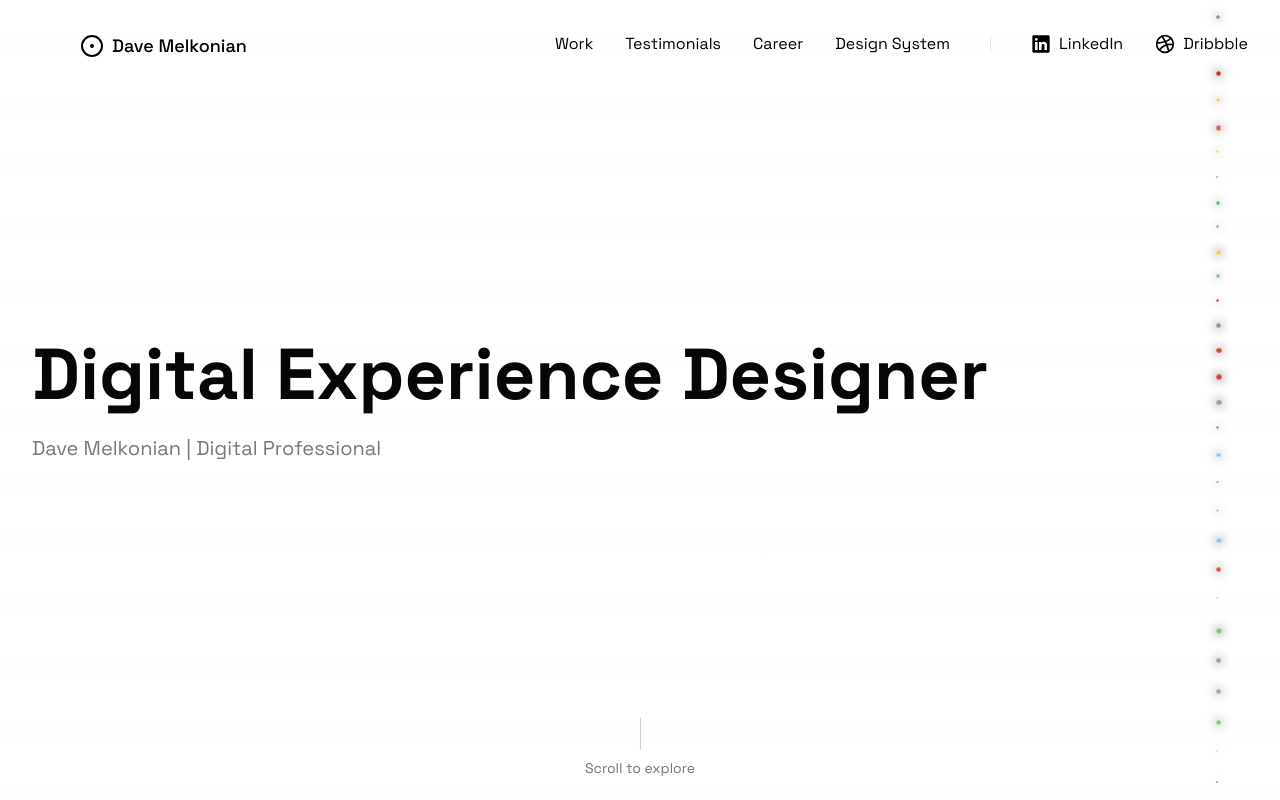
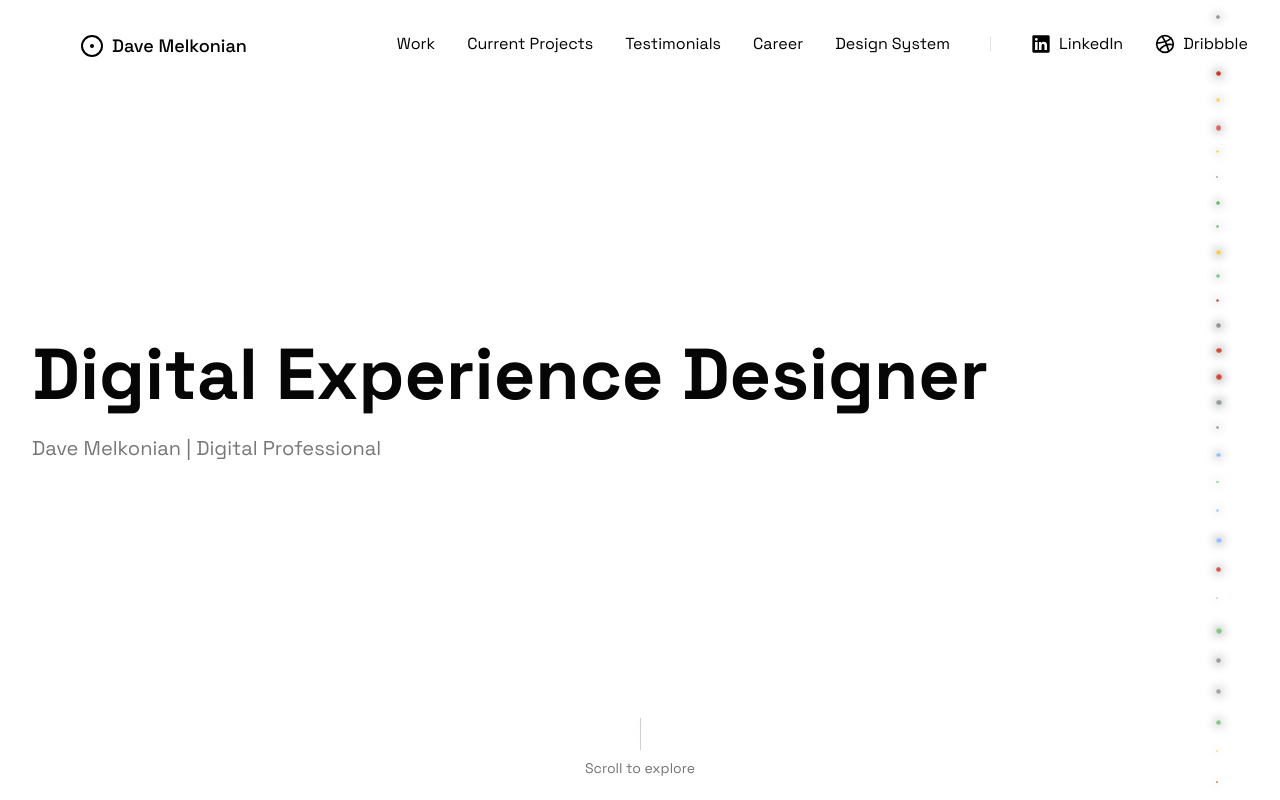
Before and after one commit to davemelk100/dm-2025, a React (Vite) app: page / in a window 1280 px wide. Shown: the top 800 px of the page. Built offline with nearby package versions, Linux system fonts and the light colour scheme.

Commit message:
update with Holloway

```diff
--- a/src/App.tsx
+++ b/src/App.tsx
@@ -351,8 +351,8 @@ function App() {
         </motion.div>
       </section>
 
-      {/* Projects Section */}
-      <section className="py-20">
+      {/* Current Projects Section */}
+      <section id="current-projects" className="py-12 sm:py-20">
         <div className="container mx-auto px-4 sm:px-8">
           <h2 className="mb-12 text-center text-4xl font-bold">
             Current Projects
--- a/src/content.ts
+++ b/src/content.ts
@@ -13,6 +13,7 @@ export const content = {
     },
     links: [
       { id: "work", text: "Work" },
+      { id: "current-projects", text: "Current Projects" },
       { id: "testimonials", text: "Testimonials" },
       { id: "career", text: "Career" },
       { id: "design-system", text: "Design System" },
```
